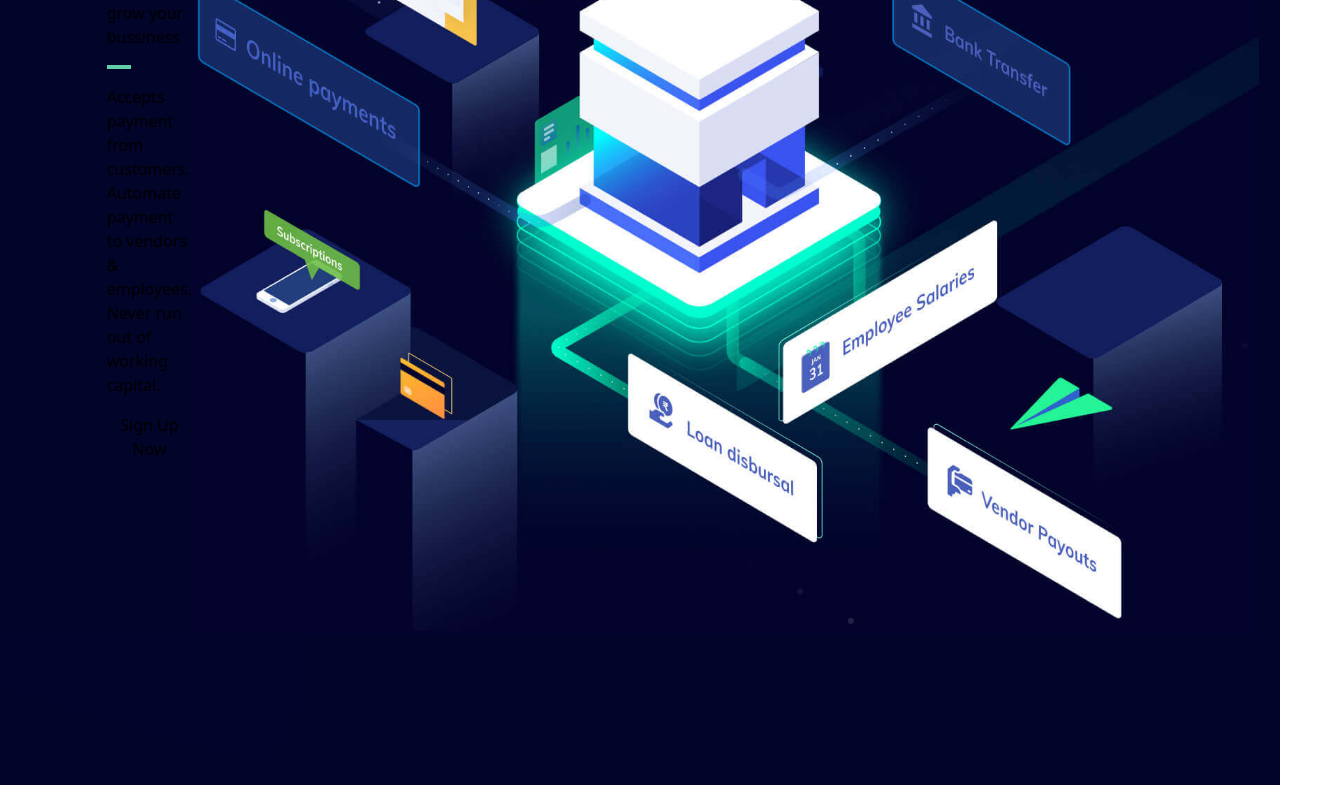
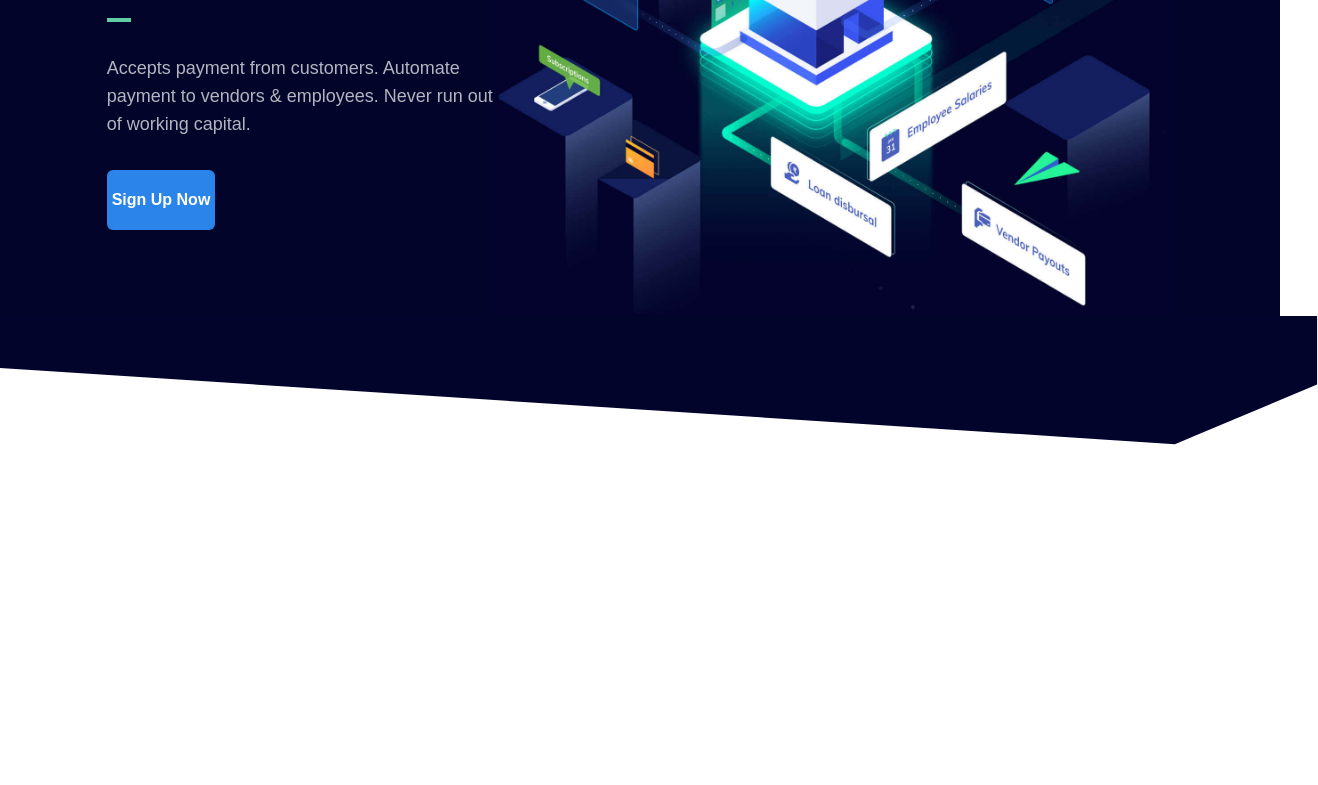
Before and after one commit to SIRUKM/Razorpay-Clone, a website built with Vite: page index.html in a window 1280 px wide. Shown: the part 327-1112 px from the top of the page, 1318 px wide, since content can reach past the window. After the commit the page ends 800 px from the top, so only its background shows below. Built offline with nearby package versions, Linux system fonts and the light colour scheme.

Commit message:
hero section completed

```diff
--- a/index.html
+++ b/index.html
@@ -107,25 +107,32 @@
 
     <!--hero section-->
     <section class="relative bg-deepBlue">
-      <div class="w-10/12 flex flex-row justify-between items-center mx-auto">
+      <div class="w-10/12 max-w-[1080px] flex flex-row justify-between items-center mx-auto">
         <!--left part-->
-        <div class="flex flex-col gap-4">
-          <h1>Power your finacnce, grow your bussiness</h1>
+        <div class="space-y-8">
+          <h1 class="font-mullish font-bold text-[40px] leading-[1.2] text-white">Power your finacnce, grow your bussiness</h1>
           <div class="w-6 h-1 bg-greenLight"></div>
-          <p>
+          <p class="font-mullish text-[18px] leading-7 text-white opacity-70">
             Accepts payment from customers. Automate payment to vendors &
             employees. Never run out of working capital.
           </p>
-          <button>Sign Up Now</button>
+          <button class="bg-lightBlue text-white rounded-md font-mullish font-bold  py-[18px] px-[5px] hover:bg-lightBlue500 transition-all duration-200">Sign Up Now</button>
         </div>
 
         <!--right part -->
-        <img src="/images/hero-illustration.jpg" alt="" />
+        <img src="/images/hero-illustration.jpg" alt=""  class="w-full max-w-[680px]"/>
       </div>
 
-      <div>
-        <img src="/images/hero-shape.svg" alt="">
+
+      <!--shape part-->
+      <div class="w-[103%] absolute left-0 right-0">
+        <img src="/images/hero-shape.svg" alt="" class="w-full">
       </div>
+
+
     </section>
+
+
+
   </body>
 </html>
```
